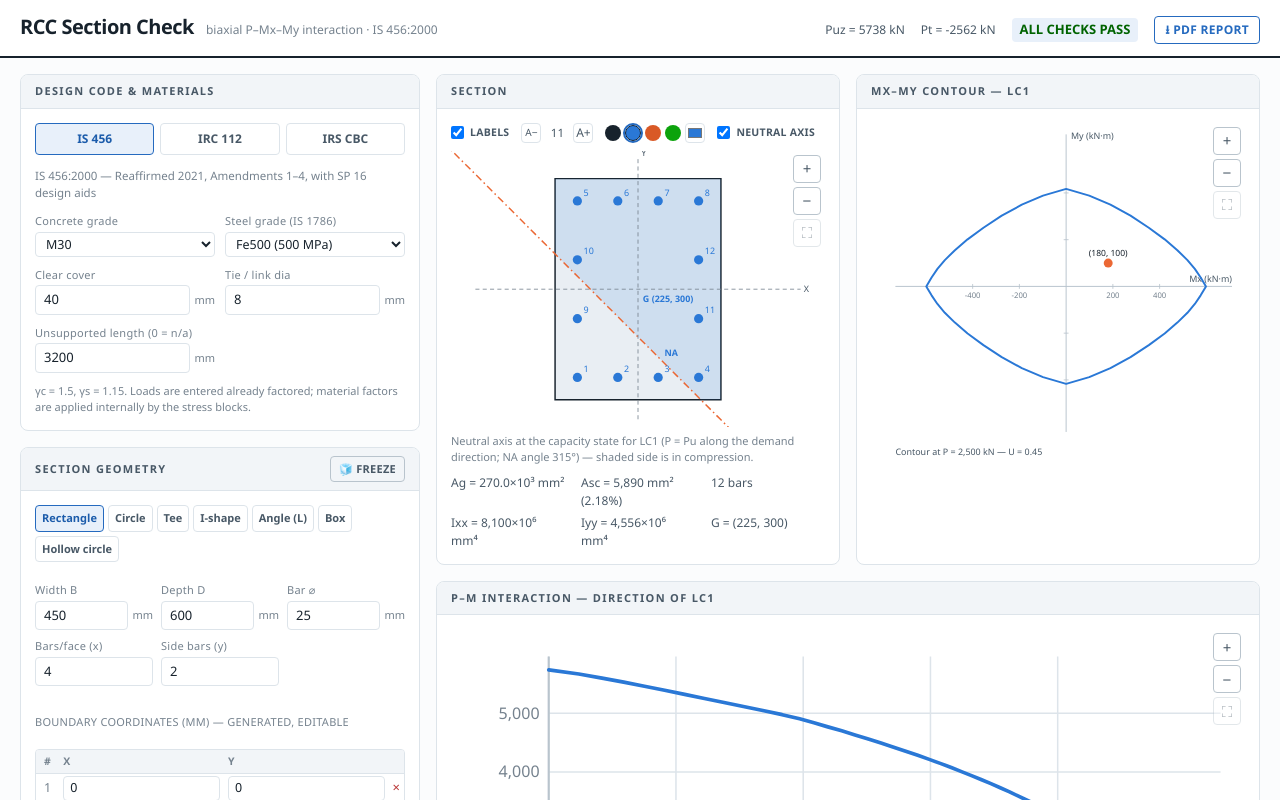
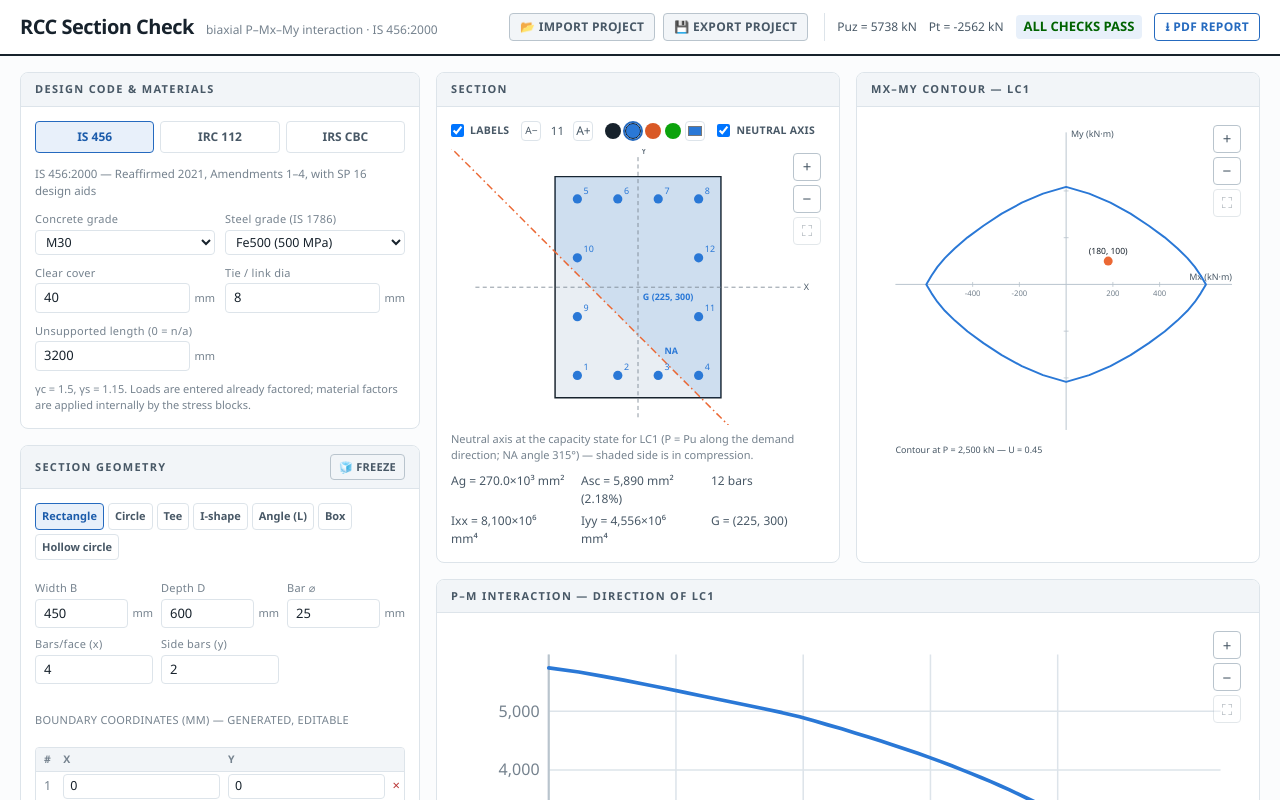
Before and after one commit to 6thsuspect/rcc-section-check, a React (Vite) app: page / in a window 1280 px wide. Shown: the top 800 px of the page. Built offline with nearby package versions, Linux system fonts and the light colour scheme.

Commit message:
add import and export project file feature with JSON serialization and validation
Co-authored-by: arena-agent <297053741+arena-agent@users.noreply.github.com>

```diff
--- a/src/App.tsx
+++ b/src/App.tsx
@@ -1,4 +1,4 @@
-import { useMemo, useState } from 'react'
+import { useMemo, useRef, useState } from 'react'
 import type { CaseResult } from './engine/types'
 import { CODES } from './engine/codes'
 import { ensureCCW, isSimplePolygon, sectionProperties, signedArea } from './engine/geometry'
@@ -6,6 +6,7 @@ import { buildAnalysisModel } from './engine/integrator'
 import { checkLoadCase, flexuralCapacity, generateSurface, naForDirection } from './engine/surface'
 import { complianceChecks } from './engine/checks'
 import { exportReport } from './report'
+import { exportProjectFile, parseProjectFile } from './projectFile'
 import { initialState, type AppState } from './state'
 import { SectionPreview, type NAInfo } from './components/SectionPreview'
 import { PMChart, ContourChart } from './components/Charts'
@@ -16,7 +17,45 @@ import { Card } from './components/ui'
 export default function App() {
   const [state, setState] = useState<AppState>(initialState)
   const [selCase, setSelCase] = useState<string | null>(state.cases[0]?.id ?? null)
+  const [importError, setImportError] = useState<string | null>(null)
+  const [importSuccess, setImportSuccess] = useState<string | null>(null)
+  const fileInputRef = useRef<HTMLInputElement>(null)
+
   const update = (patch: Partial<AppState>) => setState((s) => ({ ...s, ...patch }))
+
+  const handleImportClick = () => {
+    fileInputRef.current?.click()
+  }
+
+  const handleFileChange = (e: React.ChangeEvent<HTMLInputElement>) => {
+    const file = e.target.files?.[0]
+    if (!file) return
+
+    const reader = new FileReader()
+    reader.onload = (event) => {
+      try {
+        const text = event.target?.result as string
+        const newAppState = parseProjectFile(text)
+        setState(newAppState)
+        if (newAppState.cases.length > 0) {
+          setSelCase(newAppState.cases[0].id)
+        }
+        setImportError(null)
+        setImportSuccess(`Successfully imported project from "${file.name}"`)
+        setTimeout(() => setImportSuccess(null), 5000)
+      } catch (err: any) {
+        setImportSuccess(null)
+        setImportError(err.message || 'Failed to parse project file.')
+      } finally {
+        if (fileInputRef.current) fileInputRef.current.value = ''
+      }
+    }
+    reader.readAsText(file)
+  }
+
+  const handleExportClick = () => {
+    exportProjectFile(state)
+  }
 
   const spec = CODES[state.code]
   const grade = spec.steelGrades.find((g) => g.label === state.steelGrade) ?? spec.steelGrades[0]
@@ -137,15 +176,41 @@ export default function App() {
   return (
     <div className="min-h-full">
       <header className="border-b-2 border-ink bg-card">
-        <div className="max-w-[1500px] mx-auto px-5 py-3 flex items-baseline justify-between flex-wrap gap-2">
+        <div className="max-w-[1500px] mx-auto px-5 py-3 flex items-center justify-between flex-wrap gap-3">
           <div className="flex items-baseline gap-3">
             <h1 className="font-display text-[20px] font-bold tracking-tight">RCC Section Check</h1>
             <span className="text-[12px] text-ink-3">
               biaxial P–Mx–My interaction · {spec.name}
             </span>
           </div>
+
+          <div className="flex items-center gap-2 flex-wrap text-[12px]">
+            <input
+              type="file"
+              ref={fileInputRef}
+              onChange={handleFileChange}
+              accept=".json,.rcc"
+              className="hidden"
+            />
+            <button
+              type="button"
+              onClick={handleImportClick}
+              className="font-display font-semibold tracking-wide uppercase border border-edge-strong bg-panel text-ink-2 rounded px-2.5 py-1 hover:border-accent hover:text-accent transition-colors flex items-center gap-1.5"
+              title="Import a saved project JSON file"
+            >
+              <span>📂 Import project</span>
+            </button>
+            <button
+              type="button"
+              onClick={handleExportClick}
+              className="font-display font-semibold tracking-wide uppercase border border-edge-strong bg-panel text-ink-2 rounded px-2.5 py-1 hover:border-accent hover:text-accent transition-colors flex items-center gap-1.5"
+              title="Export current project state to a JSON file"
+            >
+              <span>💾 Export project</span>
+            </button>
+
             {surface && props && (
-            <div className="flex items-center gap-4 text-[12px] tnum text-ink-2">
+              <div className="flex items-center gap-3 tnum text-ink-2 ml-2 pl-3 border-l border-edge">
                 <span>Puz = {(surface.Puz / 1e3).toFixed(0)} kN</span>
                 <span>Pt = {(surface.Pt / 1e3).toFixed(0)} kN</span>
                 <span
@@ -156,7 +221,7 @@ export default function App() {
                   {anyFail ? 'CHECK FAILS' : 'ALL CHECKS PASS'}
                 </span>
                 <button
-                className="font-display text-[12px] font-semibold tracking-wide uppercase border border-accent text-accent rounded px-2.5 py-1 hover:bg-accent-wash"
+                  className="font-display font-semibold tracking-wide uppercase border border-accent text-accent rounded px-2.5 py-1 hover:bg-accent-wash"
                   onClick={exportPdf}
                   title="Open the full calculation report in a print window — use 'Save as PDF'"
                 >
@@ -165,6 +230,25 @@ export default function App() {
               </div>
             )}
           </div>
+        </div>
+
+        {/* Status Notification Banner for Import Success / Error */}
+        {(importError || importSuccess) && (
+          <div className="max-w-[1500px] mx-auto px-5 pb-2">
+            {importError && (
+              <div className="bg-bad/10 border border-bad/40 text-bad rounded px-3 py-1.5 text-[12px] flex items-center justify-between">
+                <span>⚠️ {importError}</span>
+                <button onClick={() => setImportError(null)} className="font-bold text-[14px] leading-none">×</button>
+              </div>
+            )}
+            {importSuccess && (
+              <div className="bg-ok/10 border border-ok/40 text-ok rounded px-3 py-1.5 text-[12px] flex items-center justify-between">
+                <span>✓ {importSuccess}</span>
+                <button onClick={() => setImportSuccess(null)} className="font-bold text-[14px] leading-none">×</button>
+              </div>
+            )}
+          </div>
+        )}
       </header>
 
       <main className="max-w-[1500px] mx-auto px-5 py-4 grid gap-4 lg:grid-cols-[400px_1fr]">
--- /dev/null
+++ b/src/projectFile.ts
@@ -0,0 +1,115 @@
+import type { AppState } from './state'
+import { initialState } from './state'
+
+export interface ProjectFile {
+  version: string
+  app: string
+  exportedAt: string
+  state: AppState
+}
+
+/**
+ * Downloads the current AppState as a formatted JSON project file.
+ */
+export function exportProjectFile(state: AppState, customFilename?: string) {
+  const project: ProjectFile = {
+    version: '1.0',
+    app: 'RCC Section Check',
+    exportedAt: new Date().toISOString(),
+    state,
+  }
+  const jsonStr = JSON.stringify(project, null, 2)
+  const blob = new Blob([jsonStr], { type: 'application/json' })
+  const url = URL.createObjectURL(blob)
+  const a = document.createElement('a')
+  a.href = url
+  const dateStr = new Date().toISOString().slice(0, 10)
+  a.download = customFilename || `rcc-section-project-${dateStr}.json`
+  document.body.appendChild(a)
+  a.click()
+  document.body.removeChild(a)
+  URL.revokeObjectURL(url)
+}
+
+/**
+ * Parses and validates JSON text from an imported project file.
+ * Returns a sanitized AppState or throws an Error.
+ */
+export function parseProjectFile(jsonText: string): AppState {
+  let parsed: any
+  try {
+    parsed = JSON.parse(jsonText)
+  } catch {
+    throw new Error('Invalid project file: Content is not valid JSON.')
+  }
+
+  if (!parsed || typeof parsed !== 'object') {
+    throw new Error('Invalid project file format: Root content is not a JSON object.')
+  }
+
+  // Handle both wrapper format { version, app, state } and direct AppState format
+  const rawState = parsed.state && typeof parsed.state === 'object' ? parsed.state : parsed
+
+  const defState = initialState()
+
+  if (!rawState.geometry || typeof rawState.geometry !== 'object' || !Array.isArray(rawState.geometry.boundary)) {
+    throw new Error('Invalid project file: missing or invalid geometry boundary.')
+  }
+
+  if (!Array.isArray(rawState.bars)) {
+    throw new Error('Invalid project file: missing or invalid reinforcement bars list.')
+  }
+
+  if (!Array.isArray(rawState.cases)) {
+    throw new Error('Invalid project file: missing or invalid load cases list.')
+  }
+
+  const sanitized: AppState = {
+    code: ['IS456', 'IRC112', 'IRSCBC'].includes(rawState.code) ? rawState.code : defState.code,
+    geometry: {
+      boundary: rawState.geometry.boundary.map((p: any) => ({
+        x: Number.isFinite(p?.x) ? Number(p.x) : 0,
+        y: Number.isFinite(p?.y) ? Number(p.y) : 0,
+      })),
+      voids: Array.isArray(rawState.geometry.voids)
+        ? rawState.geometry.voids.map((v: any) =>
+            Array.isArray(v)
+              ? v.map((p: any) => ({
+                  x: Number.isFinite(p?.x) ? Number(p.x) : 0,
+                  y: Number.isFinite(p?.y) ? Number(p.y) : 0,
+                }))
+              : []
+          )
+        : [],
+    },
+    bars: rawState.bars.map((b: any) => ({
+      x: Number.isFinite(b?.x) ? Number(b.x) : 0,
+      y: Number.isFinite(b?.y) ? Number(b.y) : 0,
+      dia: Number.isFinite(b?.dia) && b.dia > 0 ? Number(b.dia) : 20,
+    })),
+    predefined: rawState.predefined ?? null,
+    shapeClass: ['rect', 'circ'].includes(rawState.shapeClass) ? rawState.shapeClass : defState.shapeClass,
+    fck: Number.isFinite(rawState.fck) && rawState.fck > 0 ? Number(rawState.fck) : defState.fck,
+    steelGrade: typeof rawState.steelGrade === 'string' ? rawState.steelGrade : defState.steelGrade,
+    cover: Number.isFinite(rawState.cover) ? Number(rawState.cover) : defState.cover,
+    tieDia: Number.isFinite(rawState.tieDia) ? Number(rawState.tieDia) : defState.tieDia,
+    barDia: Number.isFinite(rawState.barDia) ? Number(rawState.barDia) : defState.barDia,
+    memberLength: Number.isFinite(rawState.memberLength) ? Number(rawState.memberLength) : defState.memberLength,
+    cases: rawState.cases.map((c: any, idx: number) => ({
+      id: typeof c?.id === 'string' ? c.id : `lc-${idx + 1}-${Date.now()}`,
+      name: typeof c?.name === 'string' ? c.name : `LC${idx + 1}`,
+      Pu: Number.isFinite(c?.Pu) ? Number(c.Pu) : 0,
+      Mux: Number.isFinite(c?.Mux) ? Number(c.Mux) : 0,
+      Muy: Number.isFinite(c?.Muy) ? Number(c.Muy) : 0,
+    })),
+    mesh:
+      rawState.mesh && typeof rawState.mesh === 'object'
+        ? {
+            nTheta: Number.isFinite(rawState.mesh.nTheta) ? Number(rawState.mesh.nTheta) : defState.mesh.nTheta,
+            nDepth: Number.isFinite(rawState.mesh.nDepth) ? Number(rawState.mesh.nDepth) : defState.mesh.nDepth,
+          }
+        : defState.mesh,
+  }
+
+  return sanitized
+}
--- a/vite.config.ts
+++ b/vite.config.ts
@@ -4,4 +4,8 @@ import tailwindcss from '@tailwindcss/vite'
 
 export default defineConfig({
   plugins: [react(), tailwindcss()],
+  server: {
+    host: '0.0.0.0',
+    allowedHosts: true,
+  },
 })
```
Also changed, not shown: 1 other file (tests, documents, lock files or other folders). Lines whose indentation alone changed are shown as unchanged.
